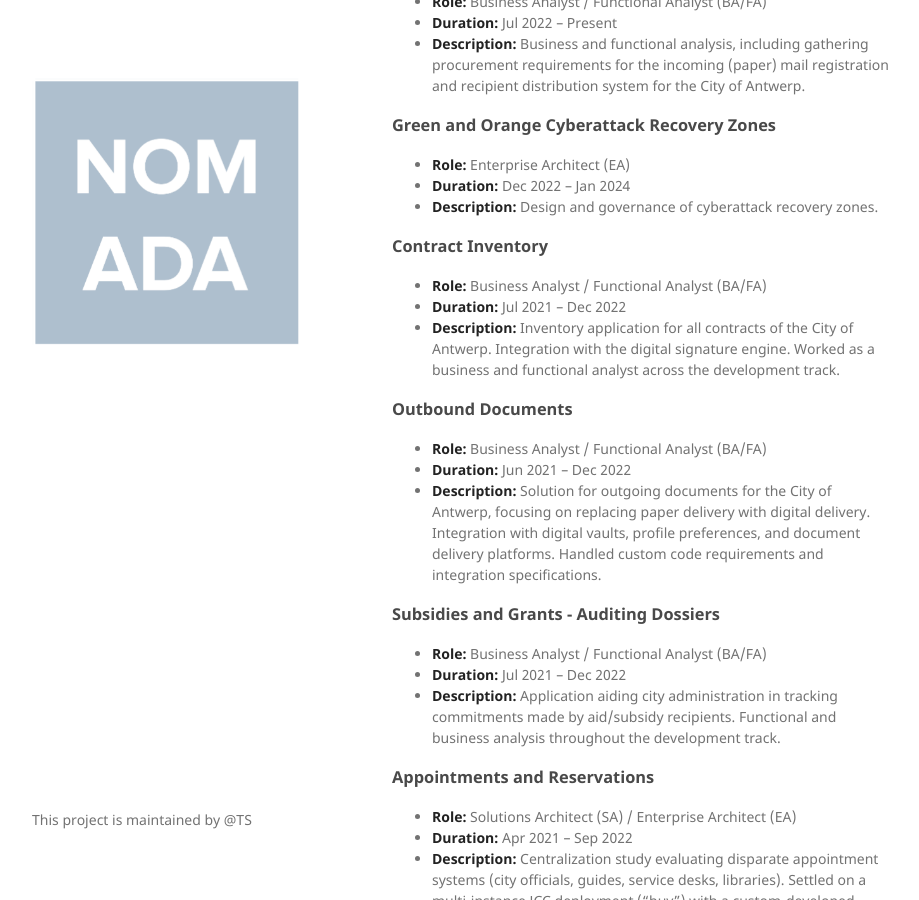
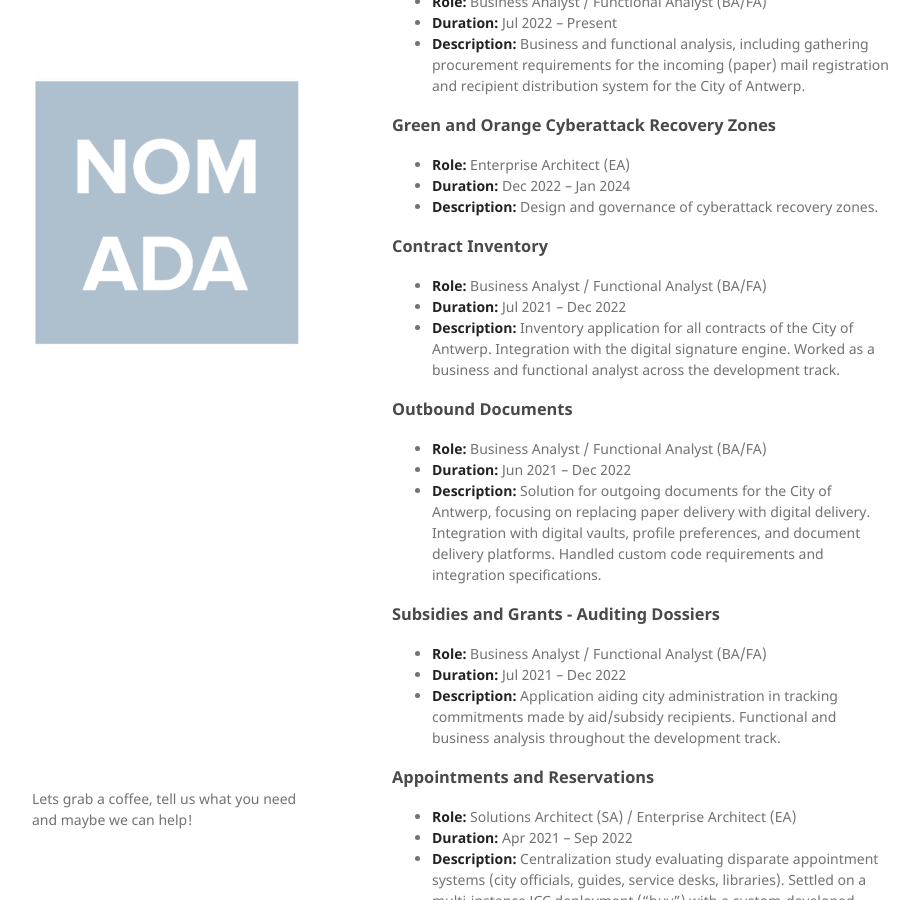
Before and after one commit to tomsluyts/nomada.solutions.web, a Jekyll site: the page built from index.md, in a window 1280 px wide and 900 px high, scrolled down 533 px. Shown: the whole window, without its empty margins (178-1097 px from the left). Built offline with Jekyll 4.4.1, drawn with Linux system fonts in a browser that asks for light colours; the repository's description, which GitHub fills in, is left out; our own code applies the rules of GitHub Pages for plain Markdown files.

Commit message:
Update footer message in default layout

```diff
--- a/_layouts/default.html
+++ b/_layouts/default.html
@@ -37,7 +37,7 @@
 
       </section>
       <footer>
-        <p>This project is maintained by @TS</p>
+        <p>Lets grab a coffee, tell us what you need and maybe we can help!</p>
       </footer>
     </div>
     <script src="{{ "/assets/js/scale.fix.js" | relative_url }}"></script>
```
